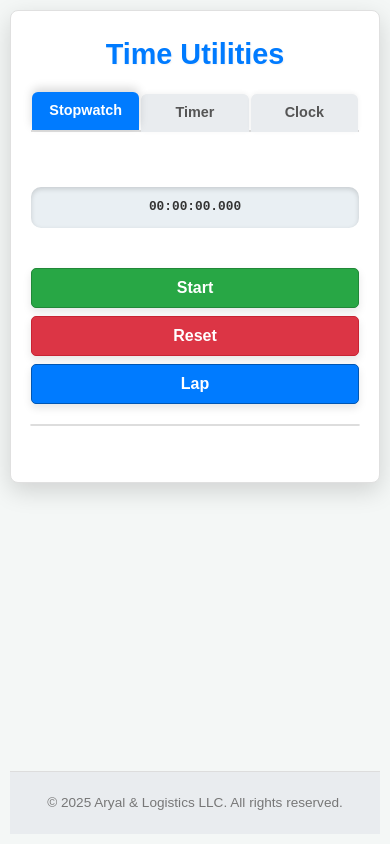
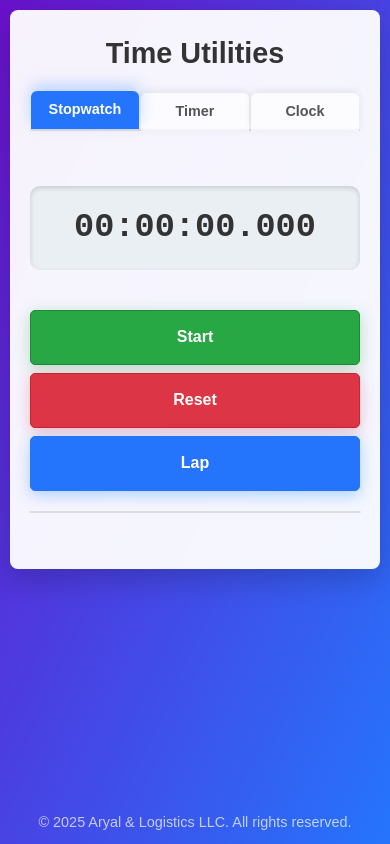
Before and after one commit to saryal10/clock, a plain HTML site: page index.html in a window 390 px wide. Drawn offline with Linux system fonts and the light colour scheme.

Commit message:
Update time-utilities.css

```diff
--- a/time-utilities.css
+++ b/time-utilities.css
@@ -1,189 +1,212 @@
-/* General Body Styles */
+/* General Body Styles - Matched to Financial Companion */
 body {
-    font-family: 'Arial', sans-serif; /* Keeping Arial for consistency, but 'Inter' or 'Roboto' are good alternatives */
+    font-family: 'Poppins', sans-serif; /* Modern, clean font from Financial Companion */
     line-height: 1.6;
     margin: 0;
-    padding: 20px;
-    background-color: #f4f7f6; /* Soft light gray background */
-    color: #333;
+    padding: 20px; /* Add some padding around the edges */
+    background: linear-gradient(to right bottom, #6a11cb, #2575fc); /* Gradient background from Financial Companion */
+    color: #333; /* Default text color */
     display: flex;
     flex-direction: column;
     justify-content: space-between;
     align-items: center;
     min-height: 100vh;
-    box-sizing: border-box;
+    box-sizing: border-box; /* Include padding in element's total width */
+    overflow-x: hidden; /* Prevent horizontal scroll */
 }
 
-/* Main Application Container */
+/* Main Application Container - Matched to Financial Companion */
 .app-container {
     max-width: 600px;
-    padding: 30px;
-    background-color: #ffffff; /* Clean white background for the app */
-    border-radius: 12px; /* Slightly more rounded corners */
-    box-shadow: 0 8px 25px rgba(0,0,0,0.15); /* More prominent, softer shadow */
-    border: 1px solid #e0e0e0; /* Subtle border for definition */
+    padding: 40px 30px; /* Adjusted padding, similar to Financial Companion but suitable for time app */
+    background-color: rgba(255, 255, 255, 0.95); /* Slightly transparent white from Financial Companion */
+    border-radius: 15px; /* Softer rounded corners from Financial Companion */
+    box-shadow: 0 10px 30px rgba(0, 0, 0, 0.2); /* Stronger, more prominent shadow from Financial Companion */
+    /* Removed border: 1px solid #e0e0e0; to let gradient show through */
     margin-bottom: 20px;
     width: 100%;
     box-sizing: border-box;
     display: flex;
     flex-direction: column;
     align-items: center;
+    backdrop-filter: blur(5px); /* Subtle blur effect from Financial Companion */
+    -webkit-backdrop-filter: blur(5px); /* For Safari */
 }
 
+/* Heading Styles - Matched to Financial Companion */
 h1 {
     text-align: center;
     width: 100%;
     margin-top: 0;
-    margin-bottom: 25px; /* Increased spacing */
-    color: #007bff; /* Primary blue color */
-    font-size: 2.2em; /* Slightly larger for impact */
-    text-shadow: 1px 1px 2px rgba(0,0,0,0.05); /* Subtle text shadow */
+    margin-bottom: 25px;
+    color: #333; /* Darker text for contrast from Financial Companion */
+    font-size: 2.2em;
+    font-weight: 700; /* Bolder font weight from Financial Companion */
+    /* Removed text-shadow to match new theme's clean look */
 }
 
-/* Navigation Tabs */
+/* Navigation Tabs - Styled to integrate with new theme */
 .nav-tabs {
     display: flex;
     justify-content: center;
     width: 100%;
-    margin-bottom: 30px; /* Increased spacing */
-    border-bottom: 2px solid #ddd; /* Lighter border for tabs */
+    margin-bottom: 30px;
+    border-bottom: 2px solid rgba(0, 0, 0, 0.1); /* Lighter, more subtle border */
 }
 
 .nav-tab-button {
-    background-color: #e9ecef; /* Default tab background */
+    background-color: rgba(255, 255, 255, 0.7); /* Slightly transparent default tab */
     color: #555;
-    padding: 14px 22px; /* More padding */
+    padding: 14px 22px;
     border: none;
-    border-radius: 10px 10px 0 0; /* Rounded top corners only */
+    border-radius: 10px 10px 0 0;
     cursor: pointer;
-    font-size: 1.1em; /* Slightly larger font */
+    font-size: 1.1em;
     font-weight: 600;
-    transition: background-color 0.3s ease, color 0.3s ease, box-shadow 0.3s ease;
+    transition: background-color 0.3s ease, color 0.3s ease, transform 0.2s ease, box-shadow 0.3s ease; /* Added transform/shadow transitions */
     flex: 1;
     text-align: center;
-    margin: 0 3px; /* Slightly more margin between tabs */
-    box-shadow: 0 -1px 5px rgba(0,0,0,0.05); /* Subtle shadow */
-    border-bottom: 2px solid transparent; /* Transparent border for active indicator */
-    position: relative; /* For the active indicator line */
-    top: 2px; /* Adjust position slightly to align with border-bottom */
+    margin: 0 3px;
+    box-shadow: 0 -2px 8px rgba(0,0,0,0.08); /* Softer shadow */
+    border-bottom: 2px solid transparent;
+    position: relative;
+    top: 2px;
 }
 
 .nav-tab-button:hover {
-    background-color: #d6d9dc;
+    background-color: rgba(255, 255, 255, 0.85); /* Lighter on hover */
     color: #333;
+    transform: translateY(-2px); /* Slight lift on hover */
+    box-shadow: 0 -4px 12px rgba(0,0,0,0.12); /* More prominent shadow on hover */
 }
 
 .nav-tab-button.active {
-    background-color: #007bff; /* Active tab background */
+    background-color: #2575fc; /* Active tab background from Financial Companion buttons */
     color: white;
-    border-bottom: 2px solid #007bff; /* Active indicator line */
-    box-shadow: 0 -4px 10px rgba(0,0,0,0.15); /* More prominent shadow for active tab */
-    z-index: 1; /* Ensure active tab is on top */
-    top: 0; /* Reset position for active tab */
+    border-bottom: 2px solid #2575fc; /* Active indicator line matches button color */
+    box-shadow: 0 -6px 15px rgba(0, 123, 255, 0.25); /* More prominent shadow for active tab */
+    z-index: 1;
+    top: 0;
+    transform: translateY(0); /* Reset transform for active tab */
+}
+.nav-tab-button.active:hover {
+    background-color: #0056b3; /* Darker blue on hover for active tab */
+    box-shadow: 0 -8px 20px rgba(0, 123, 255, 0.35); /* Enhanced shadow on hover */
 }
 
 /* Content Sections */
 .tab-content-section {
     width: 100%;
     padding: 20px 0;
-    display: none; /* Hidden by default */
+    display: none;
     flex-direction: column;
     align-items: center;
     text-align: center;
 }
 
 .tab-content-section.active {
-    display: flex; /* Show active section */
+    display: flex;
 }
 
-/* Display for Time/Stopwatch/Timer */
+/* Display for Time/Stopwatch/Timer - Kept digital look, but ensures visibility */
 .display-time {
     font-family: 'Courier New', monospace; /* Digital font */
-    font-size: 3em; /* Decreased to half (from 4em) */
+    font-size: 6em; /* Increased by 50% from previous 4em */
     font-weight: bold;
     color: #333;
-    margin: 25px 0; /* Increased spacing */
-    padding: 15px 25px; /* Increased horizontal padding */
-    background-color: #e9eff3; /* Softer background for display */
+    margin: 25px 0;
+    padding: 20px 30px; /* Generous horizontal padding */
+    background-color: #e9eff3; /* Soft background for display */
     border-radius: 10px;
-    box-shadow: inset 0 2px 5px rgba(0,0,0,0.15); /* More defined inset shadow */
+    box-shadow: inset 0 2px 5px rgba(0,0,0,0.15); /* Defined inset shadow for digital look */
     width: 100%;
-    max-width: 480px; /* Slightly wider display */
+    max-width: 500px; /* Slightly wider display */
     box-sizing: border-box;
     text-align: center;
-    letter-spacing: 2px; /* Add some spacing for digital look */
-    overflow: hidden; /* Ensure content stays within bounds */
+    letter-spacing: 2px;
+    overflow: hidden;
 }
 
-/* Buttons Group */
+/* Buttons Group - Matched to Financial Companion button styles */
 .button-group {
     display: flex;
     justify-content: center;
-    gap: 20px; /* More space between buttons */
+    gap: 20px;
     margin-top: 25px;
     width: 100%;
-    flex-wrap: wrap; /* Allow buttons to wrap on smaller screens */
+    flex-wrap: wrap;
 }
 
 .control-button {
-    padding: 14px 30px; /* More padding for larger buttons */
+    padding: 18px 25px; /* Matched to Financial Companion button padding */
     border: none;
     border-radius: 8px; /* Consistent rounded corners */
-    font-size: 1.15em; /* Slightly larger font */
+    text-decoration: none; /* In case any are links */
+    font-size: 1.15em;
     font-weight: 600;
     cursor: pointer;
-    transition: background-color 0.3s ease, transform 0.1s ease, box-shadow 0.3s ease;
-    min-width: 130px; /* Ensure buttons have a minimum width */
+    transition: background-color 0.3s ease, transform 0.2s ease, box-shadow 0.3s ease; /* Matched Financial Companion transitions */
+    min-width: 130px;
     flex-grow: 1;
-    max-width: 200px; /* Limit max width for larger screens */
-    box-shadow: 0 4px 8px rgba(0,0,0,0.1); /* Standard button shadow */
+    max-width: 200px;
+    box-sizing: border-box; /* Include padding in element's total width */
+    height: 70px; /* Fixed height for consistent look */
 }
 
 .control-button:hover {
-    transform: translateY(-2px); /* Lift effect on hover */
-    box-shadow: 0 6px 12px rgba(0,0,0,0.2); /* More prominent shadow on hover */
+    transform: translateY(-5px); /* More pronounced lift effect from Financial Companion */
 }
 
+.control-button:active {
+    transform: translateY(0); /* Reset transform on active */
+}
+
+/* Specific Button Colors & Shadows - Adapted to Financial Companion style */
 .control-button.start {
     background-color: #28a745; /* Green */
     color: white;
-    border: 1px solid #218838; /* Darker border */
+    border: 1px solid #218838;
+    box-shadow: 0 4px 15px rgba(40, 167, 69, 0.3);
 }
 .control-button.start:hover {
     background-color: #218838;
+    box-shadow: 0 8px 20px rgba(40, 167, 69, 0.4);
 }
-
 .control-button.pause {
     background-color: #ffc107; /* Yellow */
     color: #333;
-    border: 1px solid #e0a800; /* Darker border */
+    border: 1px solid #e0a800;
+    box-shadow: 0 4px 15px rgba(255, 193, 7, 0.3);
 }
 .control-button.pause:hover {
     background-color: #e0a800;
+    box-shadow: 0 8px 20px rgba(255, 193, 7, 0.4);
 }
-
 .control-button.reset {
     background-color: #dc3545; /* Red */
     color: white;
-    border: 1px solid #c82333; /* Darker border */
+    border: 1px solid #c82333;
+    box-shadow: 0 4px 15px rgba(220, 53, 69, 0.3);
 }
 .control-button.reset:hover {
     background-color: #c82333;
+    box-shadow: 0 8px 20px rgba(220, 53, 69, 0.4);
 }
-
 .control-button.lap {
-    background-color: #007bff; /* Blue */
+    background-color: #2575fc; /* Primary blue from Financial Companion */
     color: white;
-    border: 1px solid #0056b3; /* Darker border */
+    border: 1px solid #2575fc; /* Self-border for consistency */
+    box-shadow: 0 4px 15px rgba(0, 123, 255, 0.3); /* Softer shadow from Financial Companion */
 }
 .control-button.lap:hover {
-    background-color: #0056b3;
+    background-color: #0056b3; /* Darker blue on hover from Financial Companion */
+    box-shadow: 0 8px 20px rgba(0, 123, 255, 0.4); /* Enhanced shadow on hover from Financial Companion */
 }
 
 /* Timer Input Styles */
 .timer-inputs {
     display: flex;
-    gap: 15px; /* More space between inputs */
+    gap: 15px;
     margin-bottom: 25px;
     width: 100%;
     justify-content: center;
@@ -198,14 +221,14 @@ h1 {
 }
 
 .timer-inputs input[type="number"] {
-    width: 90px; /* Slightly wider inputs */
-    padding: 10px; /* More padding */
+    width: 90px;
+    padding: 10px;
     border: 1px solid #ccc;
-    border-radius: 8px; /* Consistent rounded corners */
+    border-radius: 8px;
     font-size: 1.1em;
     text-align: center;
     -moz-appearance: textfield;
-    box-shadow: inset 0 1px 3px rgba(0,0,0,0.08); /* Subtle inset shadow */
+    box-shadow: inset 0 1px 3px rgba(0,0,0,0.08);
 }
 /* Hide arrows for Chrome, Safari, Edge */
 .timer-inputs input::-webkit-outer-spin-button,
@@ -218,18 +241,18 @@ h1 {
 #lapList {
     list-style: none;
     padding: 0;
-    margin-top: 30px; /* More spacing */
+    margin-top: 30px;
     width: 100%;
-    max-height: 250px; /* Taller list */
+    max-height: 250px;
     overflow-y: auto;
     border: 1px solid #ddd;
     border-radius: 8px;
     background-color: #fdfdfd;
-    box-shadow: inset 0 1px 5px rgba(0,0,0,0.05); /* Subtle inset shadow */
+    box-shadow: inset 0 1px 5px rgba(0,0,0,0.05);
 }
 
 #lapList li {
-    padding: 12px 20px; /* More padding */
+    padding: 12px 20px;
     border-bottom: 1px solid #eee;
     display: flex;
     justify-content: space-between;
@@ -238,11 +261,11 @@ h1 {
 }
 
 #lapList li:nth-child(odd) {
-    background-color: #f9f9f9; /* Subtle alternate row color */
+    background-color: #f9f9f9;
 }
 
 #lapList li:hover {
-    background-color: #eef2f5; /* Highlight on hover */
+    background-color: #eef2f5;
 }
 
 #lapList li:last-child {
@@ -251,7 +274,7 @@ h1 {
 
 #lapList li span:first-child {
     font-weight: bold;
-    color: #007bff;
+    color: #007bff; /* Kept original blue, can change to #2575fc if desired */
     font-size: 1.05em;
 }
 
@@ -261,55 +284,76 @@ h1 {
     font-size: 1.05em;
 }
 
-/* World Clock Specific Styles */
+/* World Clock Specific Styles - Kept digital look, but ensures visibility */
 .world-clock-display {
-    font-size: 1.6em; /* Decreased to half (from 3.2em) */
+    font-size: 4.8em; /* Increased by 50% from previous 3.2em */
     font-weight: bold;
     color: #333;
-    margin: 25px 0 15px; /* Adjusted margins */
-    padding: 15px 25px; /* Increased horizontal padding */
+    margin: 25px 0 15px;
+    padding: 20px 30px; /* Generous horizontal padding */
     background-color: #e9eff3;
     border-radius: 10px;
     box-shadow: inset 0 2px 5px rgba(0,0,0,0.15);
     width: 100%;
-    max-width: 480px; /* Slightly wider display */
+    max-width: 500px;
     box-sizing: border-box;
     text-align: center;
     letter-spacing: 1px;
-    overflow: hidden; /* Ensure content stays within bounds */
+    overflow: hidden;
 }
 
 .world-clock-location {
-    font-size: 1.3em; /* Slightly larger */
+    font-size: 1.3em;
     color: #555;
     margin-top: 0;
     margin-bottom: 25px;
     font-weight: 500;
 }
 
-/* Footer specific styles */
+/* Footer specific styles - Matched to Financial Companion */
 .footer-copyright {
-    width: 100%;
+    margin-top: 40px; /* Space above copyright */
+    font-size: 0.9em;
+    color: rgba(255, 255, 255, 0.7); /* Lighter color for footer text from Financial Companion */
     text-align: center;
-    padding: 20px 0;
-    margin-top: auto;
-    font-size: 0.85em;
-    color: #777;
-    background-color: #e9ecef;
-    border-top: 1px solid #ddd;
-    box-sizing: border-box;
+    width: 100%; /* Ensure it spans full width */
+    /* Removed background-color and border-top to let body gradient show through */
 }
 
 /* Responsive adjustments */
+@media (max-width: 768px) { /* Added breakpoint for wider mobile devices/tablets */
+    h1 {
+        font-size: 2em;
+    }
+    .app-container {
+        padding: 30px 20px;
+    }
+    .nav-tab-button {
+        font-size: 1em;
+        padding: 12px 18px;
+    }
+    .display-time {
+        font-size: 4em; /* Adjust for this breakpoint */
+    }
+    .world-clock-display {
+        font-size: 3.2em; /* Adjust for this breakpoint */
+    }
+    .control-button {
+        font-size: 1.1em;
+        padding: 15px 22px;
+        height: 60px;
+    }
+}
+
 @media (max-width: 600px) { /* Adjust breakpoint for button wrapping */
     .button-group {
         flex-direction: column; /* Stack buttons vertically on smaller screens */
-        gap: 10px; /* Reduce gap when stacked */
+        gap: 10px;
     }
     .control-button {
-        min-width: unset; /* Remove min-width to allow full flexibility */
-        width: 100%; /* Ensure they take full width when stacked */
-        max-width: unset; /* Remove max-width constraint */
+        min-width: unset;
+        width: 100%;
+        max-width: unset;
     }
 }
 
@@ -319,7 +363,7 @@ h1 {
     }
     .app-container {
         padding: 20px;
-        border-radius: 8px; /* Slightly less rounded on small screens */
+        border-radius: 8px;
     }
     h1 {
         font-size: 1.8em;
@@ -335,28 +379,29 @@ h1 {
         border-radius: 6px 6px 0 0;
     }
     .display-time {
-        font-size: 0.8em; /* Decreased to half (from 1.6em) */
-        padding: 10px 30px; /* Keep generous horizontal padding */
+        font-size: 2.1em; /* Kept 50% increase */
+        padding: 15px 25px; /* Adjusted padding slightly for smaller font */
         margin: 15px 0;
-        letter-spacing: 0; /* Ensure no extra letter spacing */
+        letter-spacing: 0;
     }
     .world-clock-display {
-        font-size: 0.65em; /* Decreased to half (from 1.3em) */
-        padding: 10px 30px; /* Keep generous horizontal padding */
+        font-size: 1.65em; /* Kept 50% increase */
+        padding: 15px 25px; /* Adjusted padding slightly for smaller font */
         margin: 15px 0 10px;
-        letter-spacing: 0; /* Ensure no extra letter spacing */
+        letter-spacing: 0;
     }
     .world-clock-location {
         font-size: 1.1em;
         margin-bottom: 15px;
     }
     .button-group {
-        gap: 8px; /* Even smaller gap for very narrow screens */
+        gap: 8px;
     }
     .control-button {
-        padding: 10px 20px;
+        padding: 12px 20px; /* Smaller padding for very small screens */
         font-size: 1em;
         border-radius: 5px;
+        height: 55px; /* Smaller height for very small screens */
     }
     .timer-inputs {
         flex-direction: column;
```
